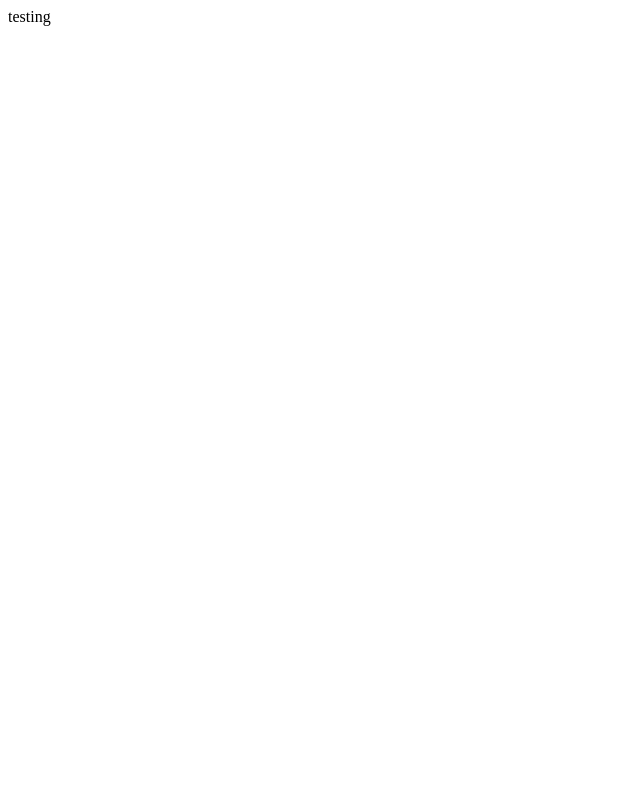
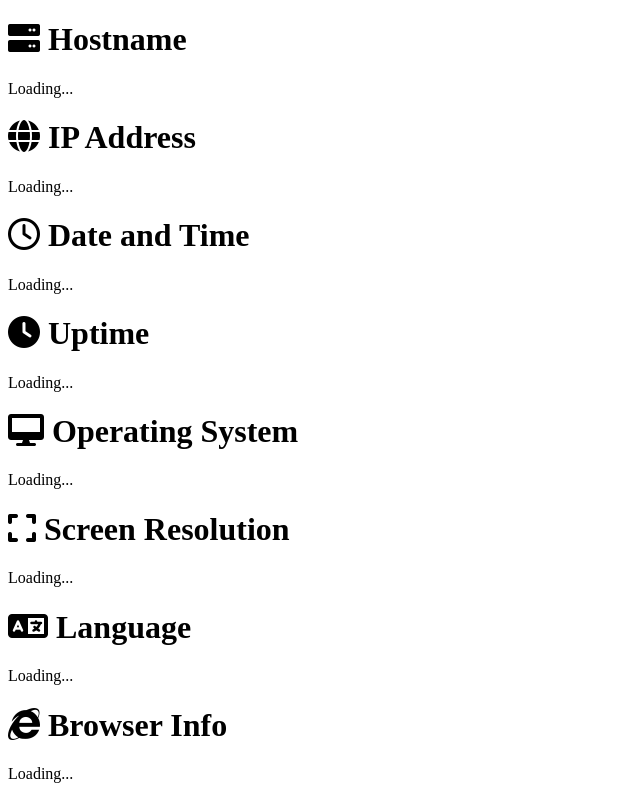
Before and after one commit to ahmadrazalab/Homepage-WebDashboard, a plain HTML site: page index.html in a window 1280 px wide. Shown: the whole page, without its empty margins (0-640 px from the left). Drawn offline with Linux system fonts and the light colour scheme.

Commit message:
Update index.html

```diff
--- a/index.html
+++ b/index.html
@@ -1 +1,39 @@
-testing
+<!DOCTYPE html>
+<html lang="en">
+<head>
+    <meta charset="UTF-8">
+    <meta name="viewport" content="width=device-width, initial-scale=1.0">
+    <link rel="stylesheet" href="styles.css">
+    <link rel="stylesheet" href="https://cdnjs.cloudflare.com/ajax/libs/font-awesome/6.0.0-beta3/css/all.min.css">
+    <title>System Information</title>
+</head>
+<body>
+    <div class="container">
+        <h1><i class="fas fa-server"></i> Hostname</h1>
+        <p id="hostname">Loading...</p>
+
+        <h1><i class="fas fa-globe"></i> IP Address</h1>
+        <p id="ip">Loading...</p>
+
+        <h1><i class="far fa-clock"></i> Date and Time</h1>
+        <p id="datetime">Loading...</p>
+
+        <h1><i class="fas fa-clock"></i> Uptime</h1>
+        <p id="uptime">Loading...</p>
+
+        <h1><i class="fas fa-desktop"></i> Operating System</h1>
+        <p id="os">Loading...</p>
+
+        <h1><i class="fas fa-expand"></i> Screen Resolution</h1>
+        <p id="resolution">Loading...</p>
+
+        <h1><i class="fas fa-language"></i> Language</h1>
+        <p id="language">Loading...</p>
+
+        <h1><i class="fab fa-internet-explorer"></i> Browser Info</h1>
+        <p id="browser">Loading...</p>
+    </div>
+
+    <script src="script.js"></script>
+</body>
+</html>
```
